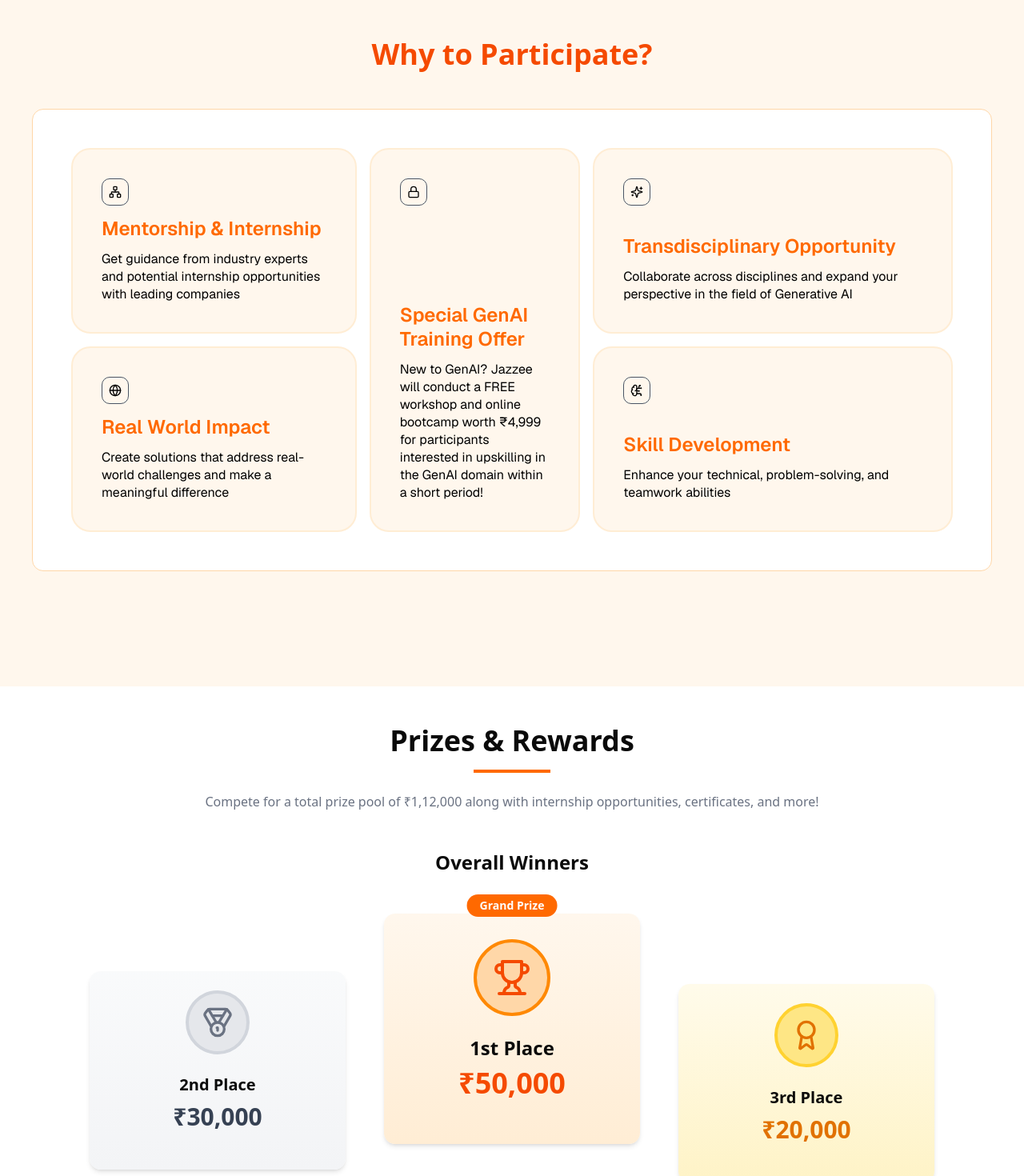
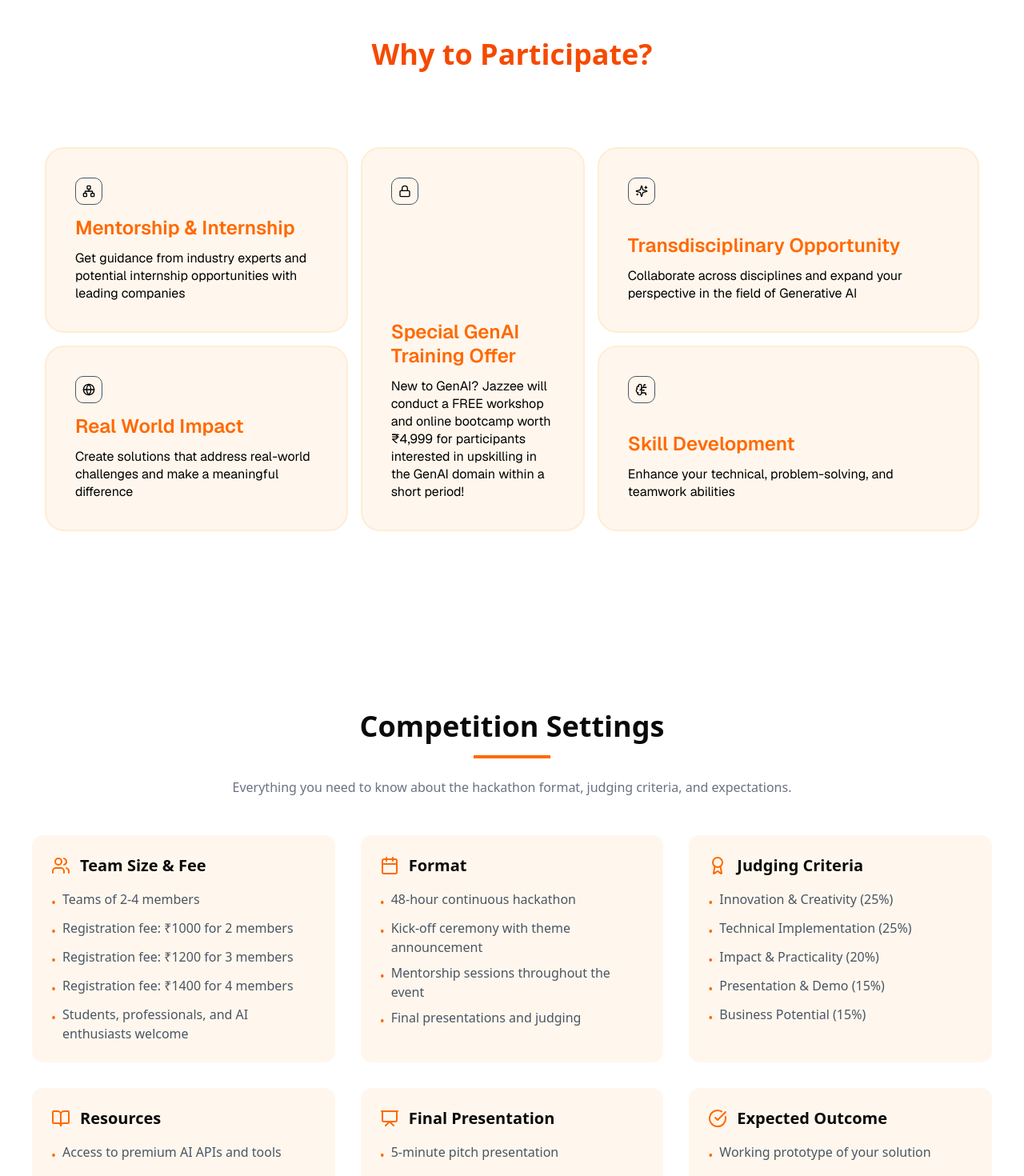
Before and after one commit to garunAMT/jazzee-hackathon, a Next.js app: page / in a window 1280 px wide. Shown: the part 1540-3010 px from the top of the page at 80% size. Built offline with nearby package versions, Linux system fonts and the light colour scheme.

Commit message:
removed use cases

```diff
--- a/app/page.tsx
+++ b/app/page.tsx
@@ -13,10 +13,10 @@ export default function HackathonLanding() {
       <main className="flex-1">
         <Hero />
       </main>
-      {/* <CompetitionSettings /> */}
+      <CompetitionSettings />
       <Prizes />
       <Judges />
-      <UseCases />
+      {/* <UseCases /> */}
       <Venue />
       <CTA />
     </div>
--- a/components/shared/CompetitionSettings.tsx
+++ b/components/shared/CompetitionSettings.tsx
@@ -2,7 +2,7 @@ import { Users, Calendar, Award, BookOpen, Presentation, CheckCircle } from "luc
 
 export function CompetitionSettings() {
   return (
-    <section id="competition-settings" className="py-16 md:py-24 bg-white px-10">
+    <section id="competition-settings" className="py-8 md:py-12 bg-white px-10">
       <div className="container">
         <div className="text-center mb-12">
           <h2 className="text-3xl md:text-4xl font-bold mb-4">Competition Settings</h2>
--- a/components/shared/Hero.tsx
+++ b/components/shared/Hero.tsx
@@ -128,7 +128,7 @@ const Hero = () => {
       </section>
 
       {/* Why Participate Section */}
-      <section id="why" className="py-16 md:py-24 bg-orange-50 px-10">
+      <section id="why" className="py-16 md:py-24">
         <div className="container">
           <div className="text-center mb-12">
             <h2 className="text-3xl md:text-4xl font-bold text-orange-600">
@@ -136,7 +136,7 @@ const Hero = () => {
             </h2>
           </div>
 
-          <div className="border border-orange-200 rounded-xl p-8 bg-white mb-12">
+          <div className="py-8 bg-white mb-8 px-10">
             <WhyJoinCards />
           </div>
         </div>
```
